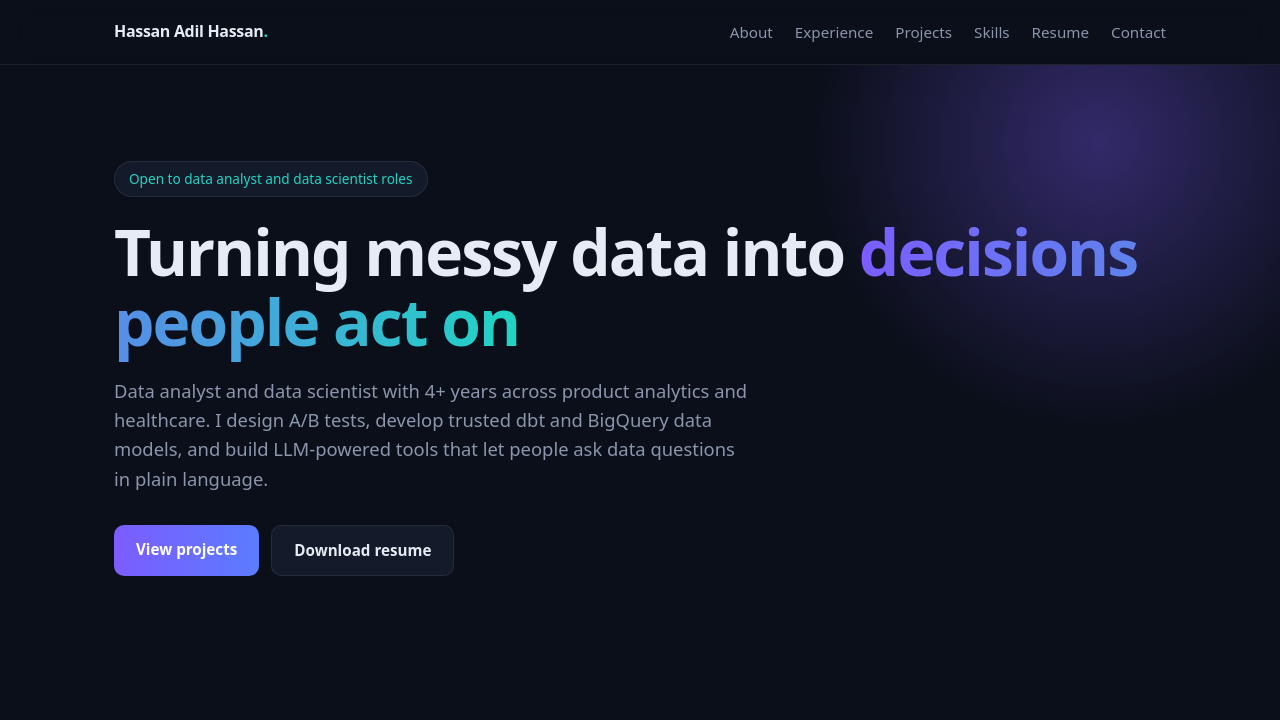
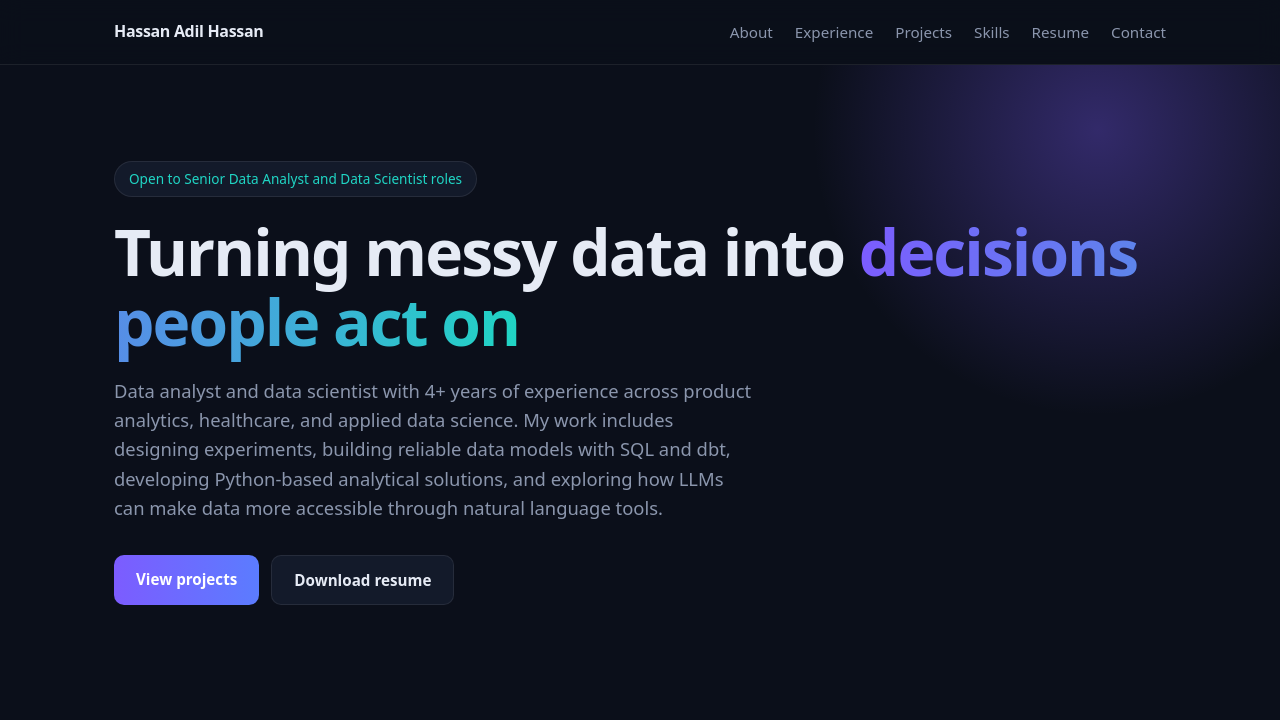
Before and after one commit to hassanhassan5198/hassanhassan5198.github.io, a plain HTML site: page index.html in a window 1280 px wide. Shown: the top 720 px of the page. Drawn offline with Linux system fonts and the light colour scheme.

Commit message:
Update index.html

```diff
--- a/index.html
+++ b/index.html
@@ -152,7 +152,7 @@
 
 <nav>
   <div class="container">
-    <div class="logo">Hassan Adil Hassan<span style="color:var(--accent-2)">.</span></div>
+    <div class="logo">Hassan Adil Hassan</div>
     <div class="nav-links">
       <a href="#about">About</a>
       <a href="#experience">Experience</a>
@@ -166,9 +166,10 @@
 
 <header class="hero">
   <div class="container">
-    <span class="badge">Open to data analyst and data scientist roles</span>
+    <span class="badge">Open to Senior Data Analyst and Data Scientist roles</span>
     <h1>Turning messy data into <span class="gradient-text">decisions people act on</span></h1>
-    <p class="lead">Data analyst and data scientist with 4+ years across product analytics and healthcare. I design A/B tests, develop trusted dbt and BigQuery data models, and build LLM-powered tools that let people ask data questions in plain language.</p>
+    <p class="lead">Data analyst and data scientist with 4+ years of experience across product analytics, healthcare, and applied data science. My work includes designing experiments, building reliable data models with SQL and dbt, developing Python-based analytical solutions, and exploring how LLMs can make data more accessible through natural language tools.</p>
+    <!-- I design A/B tests, develop trusted dbt, SQL, and Python data models, and build LLM-powered tools that let people ask data questions in plain language. -->
     <div class="cta">
       <a class="btn primary" href="#projects">View projects</a>
       <a class="btn" href="resume.pdf">Download resume</a>
```
